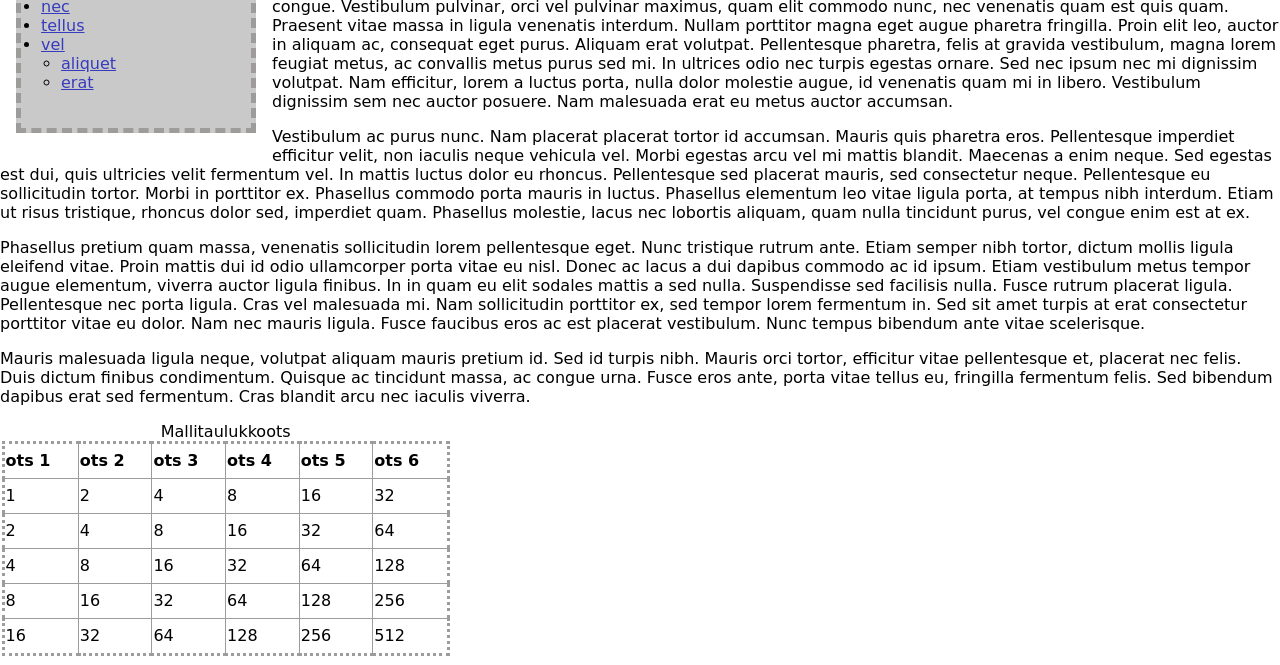
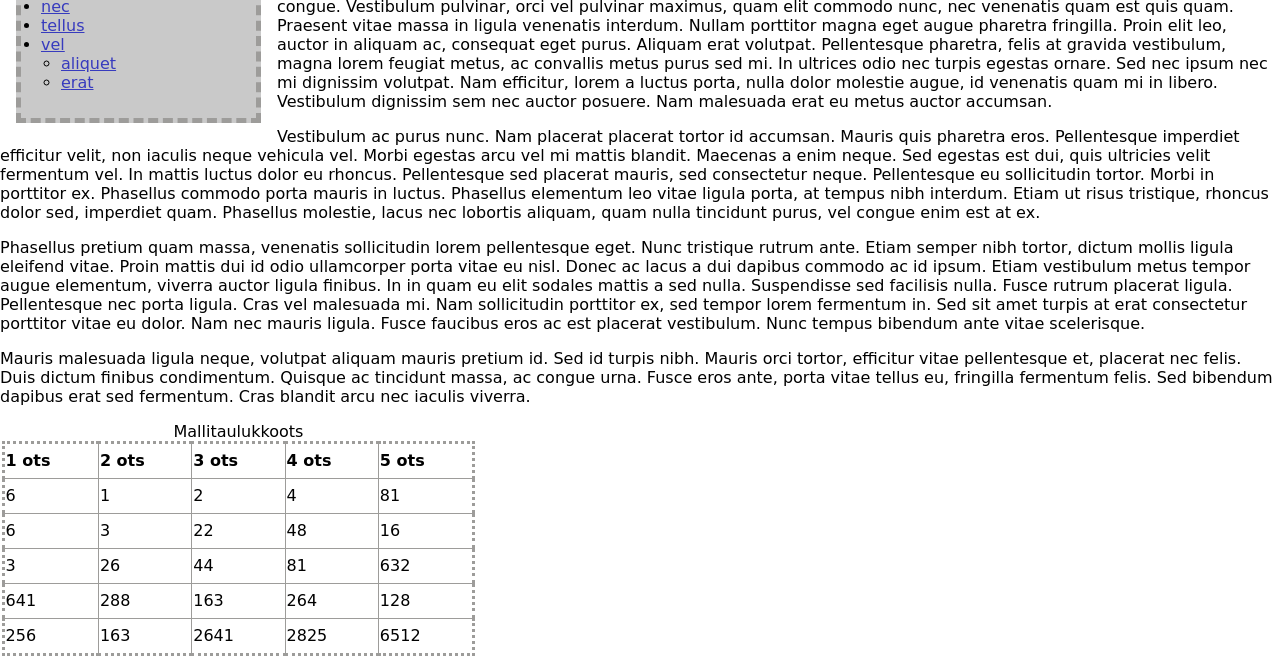
Before and after one commit to lakhan923/amet_ITKP1011_Web_Publishing, a plain HTML site: page imperdiet/index.html in a window 1280 px wide. Shown: the part 135-800 px from the top of the page. Drawn offline with Linux system fonts and the light colour scheme.

Commit message:
some changes to imperdiet and main.css

```diff
--- a/css/main.css
+++ b/css/main.css
@@ -37,7 +37,7 @@ body {
     }
 
     nav.sidebar-long {
-        height: 210px;
+        height: 200px;
         width: 230px;
         float: left;
         margin: 1em 0.2em 1em 0.2em;
@@ -66,14 +66,13 @@ body {
     /*experimental css starts here*/
     div.main {
         margin-left: 0;
-
     }
     /*experimental css ends here*/
     nav.sidebar, div.sidebar {
         margin: 1em 0.2em 1em 0.2em;
     }
+}
 
-}
 
 .myimages-small {
     max-width: 256px;
@@ -96,7 +95,6 @@ nav > ul {
     margin: 0.2em 0 0.2em 0;
 }
 
-
 figure {
     display: inline-block;
     text-align: center;
@@ -108,13 +106,13 @@ table {
     border-style: dotted;
     border-color: #9D9C9A;
     margin-left: 0.1em;
-    width: 35%;
+    width: 37%;
     height: 100%;
 }
 
 th, td {
     display: table-cell;
-    border: 1px solid #9D9C9A;
+    border: 1.5px solid #9D9C9A;
     text-align: left;
     height: 2em;
 }
@@ -122,7 +120,7 @@ th, td {
 .youtubeVideo {
     width: 80vw;
     height: calc(80vw*0.5625);
-    border:none;
+    border: none;
 }
 
 /*experimental css starts here*/
@@ -173,8 +171,8 @@ th, td {
     border-style: dashed;
     border-color: #9D9C9A;
     border-width: thick;
-    height: 210px;
-    width: 230px;
+    height: 200px;
+    width: 235px;
 }
 
     .sidebar a, .sidebar-long a {
@@ -182,11 +180,9 @@ th, td {
         color: #373BBE;
     }
 
-        .sidebar a:hover, .sidebar-long a:hover {
+        .sidebar a:hover, .sidebar-long a:hover, .flexbox-mainheader a:hover, .flexbox-footer a:hover {
             color: #064579;
         }
-
-
 
 .flexbox-mainheader, .flexbox-footer {
     display: flex;
@@ -197,7 +193,6 @@ th, td {
     .flexbox-mainheader > span {
         padding: 0.2rem 0 0.2rem 0.5rem;
     }
-
 
     .flexbox-mainheader :after {
         content: '|';
@@ -242,12 +237,6 @@ th, td {
     clear: right;
 }
 
-.push {
-    clear: both;
-    height: 2.5em;
-}
-
-
 .flex-container {
     display: flex;
     flex-wrap: wrap;
--- a/imperdiet/index.html
+++ b/imperdiet/index.html
@@ -66,52 +66,51 @@
         <table>
             <caption>Mallitaulukkoots</caption>
             <tr>
-                <th>ots 1</th>
-                <th>ots 2</th>
-                <th>ots 3</th>
-                <th>ots 4</th>
-                <th>ots 5</th>
-                <th>ots 6</th>
+                <th>1 ots</th>
+                <th>2 ots</th>
+                <th>3 ots</th>
+                <th>4 ots</th>
+                <th>5 ots</th>
             </tr>
             <tr>
+                <td>6</td>
                 <td>1</td>
                 <td>2</td>
                 <td>4</td>
-                <td>8</td>
-                <td>16</td>
-                <td>32</td>
+                <td>81</td>
+
             </tr>
             <tr>
-                <td>2</td>
-                <td>4</td>
-                <td>8</td>
+                <td>6</td>
+                <td>3</td>
+                <td>22</td>
+                <td>48</td>
                 <td>16</td>
-                <td>32</td>
-                <td>64</td>
+
             </tr>
             <tr>
-                <td>4</td>
-                <td>8</td>
-                <td>16</td>
-                <td>32</td>
-                <td>64</td>
-                <td>128</td>
+                <td>3</td>
+                <td>26</td>
+                <td>44</td>
+                <td>81</td>
+                <td>632</td>
+
             </tr>
             <tr>
-                <td>8</td>
-                <td>16</td>
-                <td>32</td>
-                <td>64</td>
+                <td>641</td>
+                <td>288</td>
+                <td>163</td>
+                <td>264</td>
                 <td>128</td>
-                <td>256</td>
+
             </tr>
             <tr>
-                <td>16</td>
-                <td>32</td>
-                <td>64</td>
-                <td>128</td>
                 <td>256</td>
-                <td>512</td>
+                <td>163</td>
+                <td>2641</td>
+                <td>2825</td>
+                <td>6512</td>
+
             </tr>
         </table>
         <p>Curabitur mattis vehicula libero, nec volutpat dui tincidunt id. Aenean eu tincidunt dolor. Vivamus in ullamcorper dolor, vel volutpat mauris. Vivamus elementum rhoncus diam, quis consectetur lorem consectetur sed. Nullam ornare hendrerit blandit. Aliquam iaculis congue eros eget feugiat. Nam semper nulla enim, non facilisis felis rhoncus nec. Cras sit amet libero purus. Suspendisse vitae vehicula enim. Fusce at velit vel est ornare hendrerit. Ut condimentum, enim eget maximus dapibus, est orci elementum nisl, eget porta lacus metus a diam. Etiam ut nunc a ligula mollis bibendum nec quis tellus. Aenean nisi quam, consectetur eu pharetra ac, interdum eget risus.</p>
```
